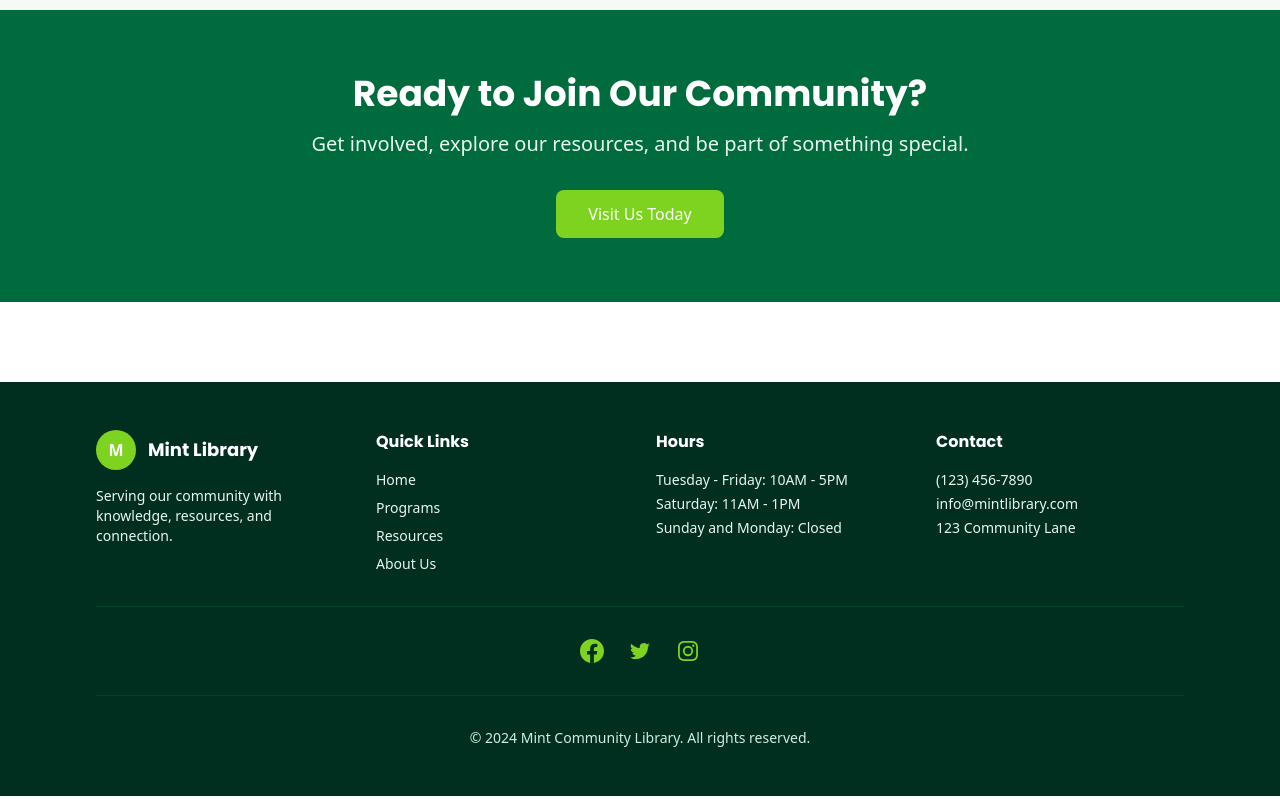
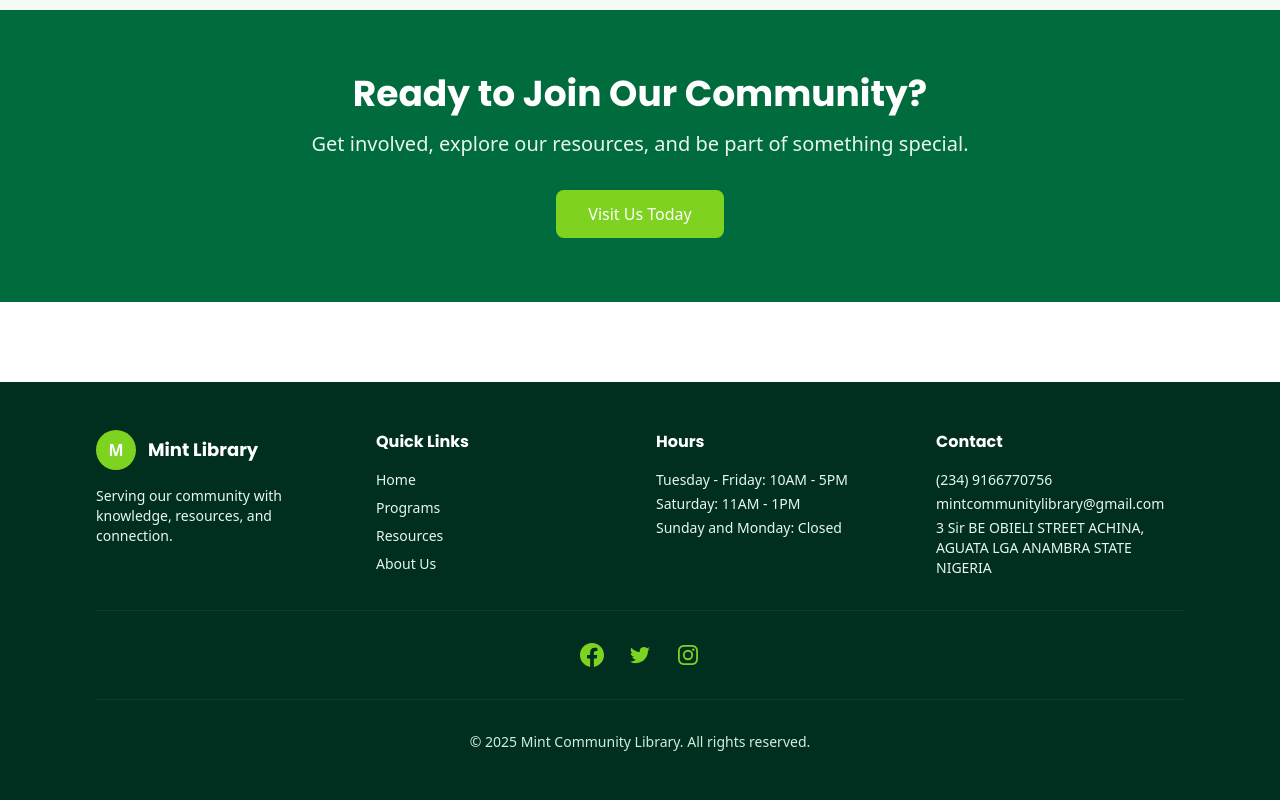
Before and after one commit to bigboss3953/mint-community-library, a Next.js app: page / in a window 1280 px wide. Shown: the part 1415-2215 px from the top of the page. Built offline with nearby package versions, Linux system fonts and the light colour scheme.

Commit message:
Update Footer.tsx

```diff
--- a/components/Footer.tsx
+++ b/components/Footer.tsx
@@ -41,9 +41,12 @@ export default function Footer() {
           <div>
             <h3 className="font-heading font-bold mb-4">Contact</h3>
             <ul className="space-y-1 text-mint-100 text-sm">
-              <li><a href="tel:+1234567890" className="hover:text-mint-400 transition-colors">(123) 456-7890</a></li>
-              <li><a href="mailto:info@mintlibrary.com" className="hover:text-mint-400 transition-colors">info@mintlibrary.com</a></li>
-              <li>123 Community Lane</li>
+              <li><a href="tel:+2349166770756" className="hover:text-mint-400 transition-colors">(234) 9166770756</a></li>
+              <li><a href="mailto:mintcommunitylibrary@gmail.com" className="hover:text-mint-400 transition-colors">mintcommunitylibrary@gmail.com</a></li>
+              <li>3 Sir BE OBIELI STREET
+ACHINA, AGUATA LGA
+ANAMBRA STATE
+NIGERIA</li>
             </ul>
           </div>
         </div>
@@ -51,11 +54,11 @@ export default function Footer() {
         {/* Social Media */}
         <div className="border-t border-mint-800 pt-8 flex justify-center gap-6">
           <a href="#" className="text-mint-400 hover:text-mint-300 transition-colors">
-            <span className="sr-only">Facebook</span>
+            <span className="sr-only">TikTok</span>
             <svg className="w-6 h-6" fill="currentColor" viewBox="0 0 24 24"><path d="M24 12.073c0-6.627-5.373-12-12-12s-12 5.373-12 12c0 5.99 4.388 10.954 10.125 11.854v-8.385H7.078v-3.47h3.047V9.43c0-3.007 1.792-4.669 4.533-4.669 1.312 0 2.686.235 2.686.235v2.953H15.83c-1.491 0-1.956.925-1.956 1.874v2.25h3.328l-.532 3.47h-2.796v8.385C19.612 23.027 24 18.062 24 12.073z"/></svg>
           </a>
           <a href="#" className="text-mint-400 hover:text-mint-300 transition-colors">
-            <span className="sr-only">Twitter</span>
+            <span className="sr-only">Facebook</span>
             <svg className="w-6 h-6" fill="currentColor" viewBox="0 0 24 24"><path d="M8.29 20c7.547 0 11.675-6.253 11.675-11.675 0-.178 0-.355-.012-.53A8.348 8.348 0 0022 5.92a8.19 8.19 0 01-2.357.646 4.118 4.118 0 001.804-2.27 8.224 8.224 0 01-2.605.996 4.107 4.107 0 00-7.0 3.743 11.65 11.65 0 01-8.457-4.287 4.106 4.106 0 001.27 5.477A4.072 4.072 0 012.8 9.713v.052a4.105 4.105 0 003.292 4.022 4.095 4.095 0 01-1.853.07 4.108 4.108 0 003.834 2.85A8.233 8.233 0 012 18.407a11.616 11.616 0 006.29 1.84"/></svg>
           </a>
           <a href="#" className="text-mint-400 hover:text-mint-300 transition-colors">
@@ -66,7 +69,7 @@ export default function Footer() {
 
         {/* Copyright */}
         <div className="border-t border-mint-800 mt-8 pt-8 text-center text-mint-200 text-sm">
-          <p>&copy; 2024 Mint Community Library. All rights reserved.</p>
+          <p>&copy; 2025 Mint Community Library. All rights reserved.</p>
         </div>
       </div>
     </footer>
```
